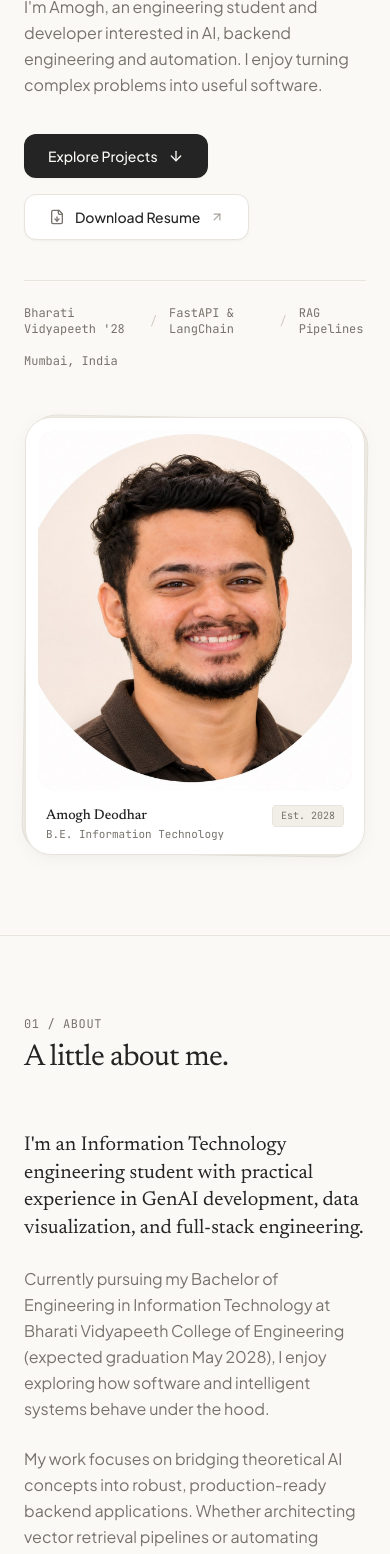
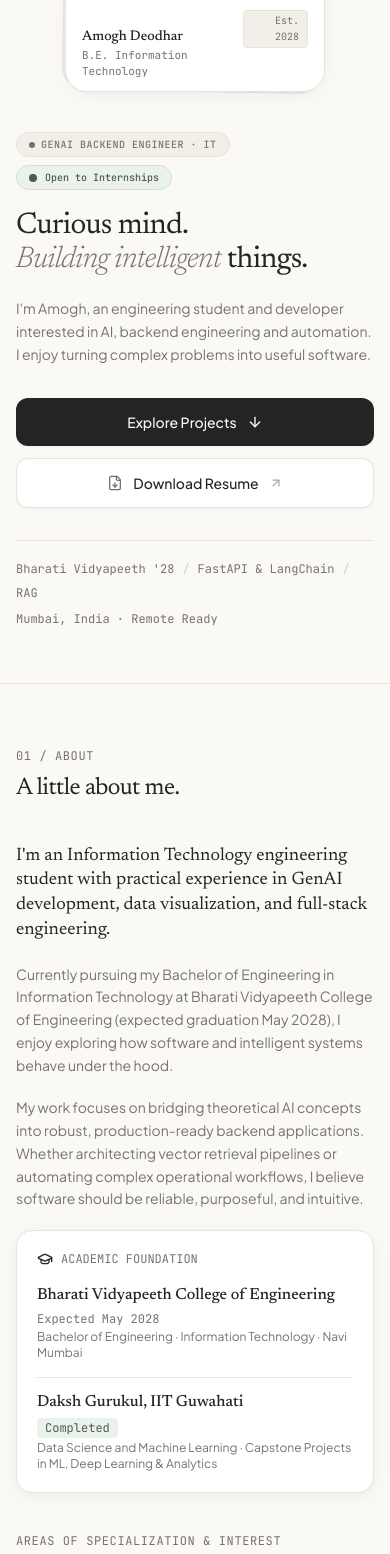
Before and after one commit to cyber-nerd21/portfolio-website-v1, a Next.js app: page / in a window 390 px wide. Shown: the part 380-1934 px from the top of the page. Built offline with nearby package versions, Linux system fonts and the light colour scheme.

Commit message:
style: comprehensive mobile responsiveness enhancements across all sections

```diff
--- a/app/globals.css
+++ b/app/globals.css
@@ -20,6 +20,8 @@
 html {
   scroll-behavior: smooth;
   color-scheme: light;
+  max-width: 100vw;
+  overflow-x: hidden;
 }
 
 body {
@@ -28,6 +30,7 @@ body {
   font-feature-settings: "cv02", "cv03", "cv04", "cv11";
   -webkit-font-smoothing: antialiased;
   -moz-osx-font-smoothing: grayscale;
+  max-width: 100vw;
   overflow-x: hidden;
 }
 
--- a/components/About.tsx
+++ b/components/About.tsx
@@ -41,21 +41,21 @@ export default function About() {
   const shouldReduceMotion = useReducedMotion();
 
   return (
-    <section id="about" className="py-20 md:py-28 px-6 sm:px-8 max-w-6xl mx-auto border-t border-[#E8E4DC]">
+    <section id="about" className="py-16 sm:py-20 md:py-28 px-4 sm:px-6 md:px-8 max-w-6xl mx-auto border-t border-[#E8E4DC]">
       {/* Section Header */}
-      <div className="mb-14">
+      <div className="mb-10 sm:mb-14">
         <span className="text-xs font-mono text-[#77736C] uppercase tracking-wider block mb-2">
           01 / About
         </span>
-        <h2 className="font-serif text-3xl sm:text-5xl font-normal tracking-tight text-[#242424]">
+        <h2 className="font-serif text-2xl sm:text-4xl md:text-5xl font-normal tracking-tight text-[#242424]">
           A little about me.
         </h2>
       </div>
 
       <div className="grid grid-cols-1 lg:grid-cols-12 gap-10 lg:gap-14 items-start">
         {/* Left Column: Narrative */}
-        <div className="lg:col-span-7 space-y-6 text-[#77736C] text-base sm:text-lg leading-relaxed font-normal">
-          <p className="font-serif text-xl sm:text-2xl text-[#242424] leading-snug font-normal">
+        <div className="lg:col-span-7 space-y-5 sm:space-y-6 text-[#77736C] text-sm sm:text-base md:text-lg leading-relaxed font-normal">
+          <p className="font-serif text-lg sm:text-xl md:text-2xl text-[#242424] leading-snug font-normal">
             I&apos;m an Information Technology engineering student with practical experience in GenAI development, data visualization, and full-stack engineering.
           </p>
 
@@ -68,7 +68,7 @@ export default function About() {
           </p>
 
           {/* Education Snapshot Card */}
-          <div className="mt-8 p-6 rounded-2xl bg-[#FFFFFF] border border-[#E8E4DC] shadow-card">
+          <div className="mt-6 sm:mt-8 p-5 sm:p-6 rounded-2xl bg-[#FFFFFF] border border-[#E8E4DC] shadow-card">
             <div className="flex items-center gap-2 text-xs font-mono text-[#77736C] mb-4">
               <GraduationCap className="w-4 h-4 text-[#242424]" />
               <span>ACADEMIC FOUNDATION</span>
@@ -76,27 +76,27 @@ export default function About() {
 
             <div className="space-y-4">
               <div>
-                <div className="flex items-baseline justify-between">
+                <div className="flex flex-col sm:flex-row sm:items-baseline justify-between gap-1">
                   <h4 className="font-serif text-base sm:text-lg font-medium text-[#242424]">
                     Bharati Vidyapeeth College of Engineering
                   </h4>
                   <span className="text-xs font-mono text-[#77736C]">Expected May 2028</span>
                 </div>
-                <p className="text-sm text-[#77736C] mt-0.5">
+                <p className="text-xs sm:text-sm text-[#77736C] mt-0.5">
                   Bachelor of Engineering · Information Technology · Navi Mumbai
                 </p>
               </div>
 
               <div className="pt-3 border-t border-[#E8E4DC]">
-                <div className="flex items-baseline justify-between">
+                <div className="flex flex-col sm:flex-row sm:items-baseline justify-between gap-1">
                   <h4 className="font-serif text-base sm:text-lg font-medium text-[#242424]">
                     Daksh Gurukul, IIT Guwahati
                   </h4>
-                  <span className="text-xs font-mono text-[#4A5D4E] bg-[#EBF2EC] px-2 py-0.5 rounded">
+                  <span className="text-xs font-mono text-[#4A5D4E] bg-[#EBF2EC] px-2 py-0.5 rounded self-start sm:self-auto">
                     Completed
                   </span>
                 </div>
-                <p className="text-sm text-[#77736C] mt-0.5">
+                <p className="text-xs sm:text-sm text-[#77736C] mt-0.5">
                   Data Science and Machine Learning · Capstone Projects in ML, Deep Learning &amp; Analytics
                 </p>
               </div>
--- a/components/Footer.tsx
+++ b/components/Footer.tsx
@@ -9,11 +9,11 @@ export default function Footer() {
   };
 
   return (
-    <footer className="border-t border-[#E8E4DC] bg-[#FAF9F6] py-8 px-6 sm:px-8">
+    <footer className="border-t border-[#E8E4DC] bg-[#FAF9F6] py-6 sm:py-8 px-4 sm:px-6 md:px-8">
       <div className="max-w-6xl mx-auto flex items-center justify-end">
         <button
           onClick={scrollToTop}
-          className="group flex items-center gap-1.5 text-xs font-mono text-[#242424] hover:text-[#77736C] transition-colors"
+          className="group flex items-center gap-1.5 text-xs font-mono text-[#242424] hover:text-[#77736C] transition-colors p-2"
           aria-label="Back to top"
         >
           <span>Back to Top</span>
--- a/components/Hero.tsx
+++ b/components/Hero.tsx
@@ -2,7 +2,7 @@
 
 import React from "react";
 import Image from "next/image";
-import { ArrowDown, FileDown, ArrowUpRight, Sparkles } from "lucide-react";
+import { ArrowDown, FileDown, ArrowUpRight } from "lucide-react";
 import { motion, useReducedMotion, Variants } from "framer-motion";
 
 export default function Hero() {
@@ -46,25 +46,25 @@ export default function Hero() {
   return (
     <section
       id="hero"
-      className="relative pt-32 pb-20 md:pt-40 md:pb-28 px-6 sm:px-8 max-w-6xl mx-auto"
+      className="relative pt-24 pb-14 sm:pt-36 sm:pb-20 md:pt-40 md:pb-28 px-4 sm:px-6 md:px-8 max-w-6xl mx-auto"
     >
       <motion.div
         variants={containerVariants}
         initial="hidden"
         animate="visible"
-        className="grid grid-cols-1 lg:grid-cols-12 gap-12 lg:gap-14 items-center"
+        className="grid grid-cols-1 lg:grid-cols-12 gap-10 lg:gap-14 items-center"
       >
         {/* Left Column: Text & Editorial Narrative */}
-        <div className="lg:col-span-7 flex flex-col justify-center">
+        <div className="lg:col-span-7 flex flex-col justify-center order-2 lg:order-1">
           {/* Eyebrow & Status Row */}
           <motion.div
             variants={itemVariants}
-            className="flex flex-wrap items-center gap-3 mb-6"
+            className="flex flex-wrap items-center gap-2 sm:gap-3 mb-5 sm:mb-6"
           >
-            <div className="inline-flex items-center gap-2 px-3 py-1 rounded-full bg-[#F2EFE8] border border-[#E8E4DC]">
-              <span className="w-1.5 h-1.5 rounded-full bg-[#77736C]" />
-              <span className="text-[11px] font-mono font-medium tracking-widest text-[#77736C] uppercase">
-                GENAI BACKEND ENGINEER · INFORMATION TECHNOLOGY
+            <div className="inline-flex items-center gap-1.5 sm:gap-2 px-3 py-1 rounded-full bg-[#F2EFE8] border border-[#E8E4DC] max-w-full">
+              <span className="w-1.5 h-1.5 rounded-full bg-[#77736C] shrink-0" />
+              <span className="text-[10px] sm:text-[11px] font-mono font-medium tracking-wider text-[#77736C] uppercase truncate">
+                GENAI BACKEND ENGINEER · IT
               </span>
             </div>
 
@@ -73,8 +73,8 @@ export default function Hero() {
                 <span className="animate-ping absolute inline-flex h-full w-full rounded-full bg-[#4A5D4E] opacity-60" />
                 <span className="relative inline-flex rounded-full h-2 w-2 bg-[#4A5D4E]" />
               </span>
-              <span className="text-[11px] font-mono font-medium text-[#4A5D4E]">
-                Open to Internship Opportunities
+              <span className="text-[10px] sm:text-[11px] font-mono font-medium text-[#4A5D4E]">
+                Open to Internships
               </span>
             </div>
           </motion.div>
@@ -82,7 +82,7 @@ export default function Hero() {
           {/* Main Heading */}
           <motion.h1
             variants={itemVariants}
-            className="font-serif text-4xl sm:text-6xl lg:text-7xl font-normal tracking-tight text-[#242424] leading-[1.08] mb-6"
+            className="font-serif text-3xl sm:text-5xl lg:text-7xl font-normal tracking-tight text-[#242424] leading-[1.12] mb-5 sm:mb-6"
           >
             Curious mind.
             <br />
@@ -95,21 +95,21 @@ export default function Hero() {
           {/* Description */}
           <motion.p
             variants={itemVariants}
-            className="text-base sm:text-lg text-[#77736C] max-w-xl font-normal leading-relaxed mb-9"
+            className="text-sm sm:text-base md:text-lg text-[#77736C] max-w-xl font-normal leading-relaxed mb-8"
           >
             I&apos;m Amogh, an engineering student and developer interested in AI,
             backend engineering and automation. I enjoy turning complex problems
             into useful software.
           </motion.p>
 
-          {/* Action Buttons */}
+          {/* Action Buttons: Full width on mobile, inline on sm+ */}
           <motion.div
             variants={itemVariants}
-            className="flex flex-wrap items-center gap-4 mb-10"
+            className="flex flex-col sm:flex-row items-stretch sm:items-center gap-3 sm:gap-4 mb-8 sm:mb-10 w-full sm:w-auto"
           >
             <a
               href="#projects"
-              className="group inline-flex items-center gap-2.5 px-6 py-3 rounded-xl bg-[#242424] text-[#FAF9F6] font-medium text-sm hover:bg-[#383632] transition-all duration-200 shadow-editorial active:scale-[0.98]"
+              className="group inline-flex items-center justify-center gap-2.5 px-6 py-3.5 rounded-xl bg-[#242424] text-[#FAF9F6] font-medium text-sm hover:bg-[#383632] transition-all duration-200 shadow-editorial active:scale-[0.98]"
             >
               <span>Explore Projects</span>
               <ArrowDown className="w-4 h-4 transition-transform group-hover:translate-y-0.5 text-[#FAF9F6]" />
@@ -120,7 +120,7 @@ export default function Hero() {
               download="Amogh-Deodhar-Resume.pdf"
               target="_blank"
               rel="noopener noreferrer"
-              className="group inline-flex items-center gap-2.5 px-6 py-3 rounded-xl bg-[#FFFFFF] text-[#242424] border border-[#E8E4DC] hover:border-[#D3CEC4] hover:bg-[#F2EFE8] transition-all duration-200 text-sm font-medium shadow-editorial active:scale-[0.98]"
+              className="group inline-flex items-center justify-center gap-2.5 px-6 py-3.5 rounded-xl bg-[#FFFFFF] text-[#242424] border border-[#E8E4DC] hover:border-[#D3CEC4] hover:bg-[#F2EFE8] transition-all duration-200 text-sm font-medium shadow-editorial active:scale-[0.98]"
             >
               <FileDown className="w-4 h-4 text-[#77736C] group-hover:text-[#242424] transition-colors" />
               <span>Download Resume</span>
@@ -131,43 +131,43 @@ export default function Hero() {
           {/* Minimalist Micro Details */}
           <motion.div
             variants={itemVariants}
-            className="pt-6 border-t border-[#E8E4DC] flex flex-wrap items-center justify-between gap-4 text-xs font-mono text-[#77736C]"
+            className="pt-5 border-t border-[#E8E4DC] flex flex-col sm:flex-row sm:items-center justify-between gap-2.5 text-xs font-mono text-[#77736C]"
           >
-            <div className="flex items-center gap-3">
+            <div className="flex flex-wrap items-center gap-2">
               <span>Bharati Vidyapeeth &apos;28</span>
               <span className="text-[#D3CEC4]">/</span>
               <span>FastAPI &amp; LangChain</span>
               <span className="text-[#D3CEC4]">/</span>
-              <span>RAG Pipelines</span>
+              <span>RAG</span>
             </div>
-            <span>Mumbai, India</span>
+            <span>Mumbai, India · Remote Ready</span>
           </motion.div>
         </div>
 
-        {/* Right Column: Beautiful Editorial Portrait Frame */}
+        {/* Right Column: Portrait Frame */}
         <motion.div
           variants={imageVariants}
-          className="lg:col-span-5 flex justify-center lg:justify-end"
+          className="lg:col-span-5 flex justify-center order-1 lg:order-2"
         >
-          <div className="relative group max-w-[340px] sm:max-w-[380px] w-full">
+          <div className="relative group max-w-[260px] sm:max-w-[320px] md:max-w-[360px] w-full mx-auto">
             {/* Background mat / paper shadow */}
-            <div className="absolute inset-0 rounded-[28px] bg-[#F2EFE8] transform rotate-1 transition-transform group-hover:rotate-2 duration-300 border border-[#E8E4DC]" />
+            <div className="absolute inset-0 rounded-[24px] sm:rounded-[28px] bg-[#F2EFE8] transform rotate-1 transition-transform group-hover:rotate-2 duration-300 border border-[#E8E4DC]" />
 
             {/* Main Portrait Card */}
-            <div className="relative rounded-[26px] bg-[#FFFFFF] p-3 sm:p-4 border border-[#E8E4DC] shadow-card transition-all duration-300 group-hover:shadow-card-hover">
-              <div className="relative aspect-[4/4.6] w-full overflow-hidden rounded-[20px] bg-[#F2EFE8]">
+            <div className="relative rounded-[22px] sm:rounded-[26px] bg-[#FFFFFF] p-3 sm:p-4 border border-[#E8E4DC] shadow-card transition-all duration-300 group-hover:shadow-card-hover">
+              <div className="relative aspect-[4/4.6] w-full overflow-hidden rounded-[18px] sm:rounded-[20px] bg-[#F2EFE8]">
                 <Image
                   src="/images/amogh.jpg"
                   alt="Amogh Deodhar"
                   fill
                   priority
-                  sizes="(max-width: 768px) 100vw, 380px"
+                  sizes="(max-width: 640px) 260px, (max-width: 1024px) 320px, 360px"
                   className="object-cover object-center transition-transform duration-500 group-hover:scale-[1.02]"
                 />
               </div>
 
               {/* Editorial Caption Under Portrait */}
-              <div className="mt-3.5 px-2 flex items-baseline justify-between text-xs">
+              <div className="mt-3 px-1 sm:px-2 flex items-baseline justify-between text-xs">
                 <div>
                   <p className="font-serif font-medium text-[#242424] text-sm">
                     Amogh Deodhar
--- a/components/Navbar.tsx
+++ b/components/Navbar.tsx
@@ -28,20 +28,20 @@ export default function Navbar() {
     <header
       className={`fixed top-0 left-0 right-0 z-50 transition-all duration-300 ${
         scrolled
-          ? "bg-[#FAF9F6]/90 backdrop-blur-md border-b border-[#E8E4DC] py-3.5 shadow-sm"
-          : "bg-transparent py-5 border-b border-transparent"
+          ? "bg-[#FAF9F6]/95 backdrop-blur-md border-b border-[#E8E4DC] py-3 sm:py-3.5 shadow-sm"
+          : "bg-transparent py-4 sm:py-5 border-b border-transparent"
       }`}
     >
-      <div className="max-w-6xl mx-auto px-6 sm:px-8 flex items-center justify-between">
+      <div className="max-w-6xl mx-auto px-4 sm:px-6 md:px-8 flex items-center justify-between">
         {/* Editorial Wordmark */}
         <a
           href="#"
-          className="group flex items-baseline gap-2 text-[#242424] hover:opacity-80 transition-opacity"
+          className="group flex items-baseline gap-1.5 sm:gap-2 text-[#242424] hover:opacity-80 transition-opacity"
         >
-          <span className="font-serif text-xl sm:text-2xl font-semibold tracking-tight">
+          <span className="font-serif text-lg sm:text-xl md:text-2xl font-semibold tracking-tight">
             Amogh Deodhar
           </span>
-          <span className="text-[11px] font-mono uppercase tracking-widest text-[#77736C] hidden sm:inline">
+          <span className="text-[10px] sm:text-[11px] font-mono uppercase tracking-widest text-[#77736C] hidden sm:inline">
             · Portfolio Website
           </span>
         </a>
@@ -85,10 +85,10 @@ export default function Navbar() {
           </a>
         </div>
 
-        {/* Mobile Hamburger */}
+        {/* Mobile Hamburger Button with comfortable tap target */}
         <button
           onClick={() => setMobileMenuOpen(!mobileMenuOpen)}
-          className="md:hidden text-[#242424] p-1.5 rounded-lg border border-[#E8E4DC] bg-[#FFFFFF] shadow-editorial"
+          className="md:hidden text-[#242424] p-2 rounded-xl border border-[#E8E4DC] bg-[#FFFFFF] shadow-editorial active:scale-95 transition-transform"
           aria-label="Toggle navigation menu"
         >
           {mobileMenuOpen ? <X className="w-5 h-5" /> : <Menu className="w-5 h-5" />}
@@ -103,26 +103,26 @@ export default function Navbar() {
             animate={{ opacity: 1, y: 0 }}
             exit={{ opacity: 0, y: -10 }}
             transition={{ duration: 0.2 }}
-            className="md:hidden bg-[#FAF9F6] border-b border-[#E8E4DC] px-6 py-6 shadow-card"
+            className="md:hidden bg-[#FAF9F6] border-b border-[#E8E4DC] px-5 py-6 shadow-card"
           >
-            <nav className="flex flex-col gap-3">
+            <nav className="flex flex-col gap-1">
               {NAV_LINKS.map((link) => (
                 <a
                   key={link.name}
                   href={link.href}
                   onClick={() => setMobileMenuOpen(false)}
-                  className="text-base font-serif text-[#242424] hover:text-[#77736C] py-1 transition-colors border-b border-[#E8E4DC]/50"
+                  className="text-base font-serif text-[#242424] hover:text-[#77736C] py-2.5 px-2 rounded-lg hover:bg-[#F2EFE8] transition-colors border-b border-[#E8E4DC]/40"
                 >
                   {link.name}
                 </a>
               ))}
-              <div className="flex flex-col gap-2.5 pt-4">
+              <div className="flex flex-col gap-2.5 pt-4 mt-1">
                 <a
                   href="/Amogh-Resume.pdf"
                   download="Amogh-Deodhar-Resume.pdf"
                   target="_blank"
                   rel="noopener noreferrer"
-                  className="flex items-center justify-center gap-2 text-sm font-medium text-[#242424] bg-[#FFFFFF] border border-[#E8E4DC] py-2 rounded-xl shadow-editorial"
+                  className="flex items-center justify-center gap-2 text-sm font-medium text-[#242424] bg-[#FFFFFF] border border-[#E8E4DC] py-3 rounded-xl shadow-editorial active:bg-[#F2EFE8]"
                 >
                   <FileDown className="w-4 h-4 text-[#77736C]" />
                   Download Resume
@@ -131,7 +131,7 @@ export default function Navbar() {
                   href="https://github.com/cyber-nerd21"
                   target="_blank"
                   rel="noopener noreferrer"
-                  className="flex items-center justify-center gap-2 text-sm font-mono text-[#FAF9F6] bg-[#242424] py-2 rounded-xl shadow-editorial"
+                  className="flex items-center justify-center gap-2 text-sm font-mono text-[#FAF9F6] bg-[#242424] py-3 rounded-xl shadow-editorial active:bg-[#383632]"
                 >
                   <Github className="w-4 h-4" />
                   GitHub Profile
--- a/components/Skills.tsx
+++ b/components/Skills.tsx
@@ -63,22 +63,22 @@ export default function Skills() {
   const shouldReduceMotion = useReducedMotion();
 
   return (
-    <section id="skills" className="py-20 md:py-28 px-6 sm:px-8 max-w-6xl mx-auto border-t border-[#E8E4DC]">
+    <section id="skills" className="py-16 sm:py-20 md:py-28 px-4 sm:px-6 md:px-8 max-w-6xl mx-auto border-t border-[#E8E4DC]">
       {/* Section Header */}
-      <div className="mb-14">
+      <div className="mb-10 sm:mb-14">
         <span className="text-xs font-mono text-[#77736C] uppercase tracking-wider block mb-2">
           04 / Skills &amp; Stack
         </span>
-        <h2 className="font-serif text-3xl sm:text-5xl font-normal tracking-tight text-[#242424] mb-3">
+        <h2 className="font-serif text-2xl sm:text-4xl md:text-5xl font-normal tracking-tight text-[#242424] mb-3">
           Technical Capabilities
         </h2>
-        <p className="text-base text-[#77736C] max-w-xl">
+        <p className="text-sm sm:text-base text-[#77736C] max-w-xl">
           Core engineering stack, libraries, and infrastructure tools applied in building production systems.
         </p>
       </div>
 
       {/* Grid */}
-      <div className="grid grid-cols-1 md:grid-cols-2 lg:grid-cols-3 gap-6">
+      <div className="grid grid-cols-1 md:grid-cols-2 lg:grid-cols-3 gap-5 sm:gap-6">
         {SKILL_CATEGORIES.map((cat, idx) => (
           <motion.div
             key={cat.title}
@@ -86,25 +86,25 @@ export default function Skills() {
             whileInView={{ opacity: 1, y: 0 }}
             viewport={{ once: true }}
             transition={{ duration: 0.4, delay: shouldReduceMotion ? 0 : idx * 0.06 }}
-            className={`p-6 rounded-2xl bg-[#FFFFFF] border border-[#E8E4DC] hover:border-[#D3CEC4] hover:shadow-card transition-all duration-300 flex flex-col justify-between ${
+            className={`p-5 sm:p-6 rounded-2xl bg-[#FFFFFF] border border-[#E8E4DC] hover:border-[#D3CEC4] hover:shadow-card transition-all duration-300 flex flex-col justify-between ${
               idx === 0 ? "md:col-span-2 lg:col-span-2" : ""
             }`}
           >
             <div>
-              <div className="flex items-center gap-2.5 mb-5 pb-3 border-b border-[#E8E4DC]">
+              <div className="flex items-center gap-2.5 mb-4 sm:mb-5 pb-3 border-b border-[#E8E4DC]">
                 <div className={`p-1.5 rounded-lg border ${cat.accent}`}>
                   {cat.icon}
                 </div>
-                <h3 className="font-serif text-lg font-medium text-[#242424]">
+                <h3 className="font-serif text-base sm:text-lg font-medium text-[#242424]">
                   {cat.title}
                 </h3>
               </div>
 
-              <div className="flex flex-wrap gap-2">
+              <div className="flex flex-wrap gap-1.5 sm:gap-2">
                 {cat.skills.map((skill) => (
                   <span
                     key={skill}
-                    className="inline-flex items-center px-3 py-1.5 rounded-lg text-xs font-mono font-medium bg-[#F2EFE8] text-[#242424] border border-[#E8E4DC] hover:bg-[#FFFFFF] hover:border-[#D3CEC4] transition-colors"
+                    className="inline-flex items-center px-2.5 sm:px-3 py-1 sm:py-1.5 rounded-lg text-xs font-mono font-medium bg-[#F2EFE8] text-[#242424] border border-[#E8E4DC] hover:bg-[#FFFFFF] hover:border-[#D3CEC4] transition-colors"
                   >
                     {skill}
                   </span>
@@ -112,7 +112,7 @@ export default function Skills() {
               </div>
             </div>
 
-            <div className="mt-6 pt-3 border-t border-[#E8E4DC]/60 flex items-center justify-between text-[11px] font-mono text-[#77736C]">
+            <div className="mt-5 sm:mt-6 pt-3 border-t border-[#E8E4DC]/60 flex items-center justify-between text-[11px] font-mono text-[#77736C]">
               <span>{cat.skills.length} competencies</span>
               <span>Hands-on Proficient</span>
             </div>
```
Also changed, not shown: components/Contact.tsx (+21 -19 lines), components/Experience.tsx (+15 -15 lines), components/Projects.tsx (+41 -41 lines), components/ResumeSection.tsx (+14 -14 lines).
